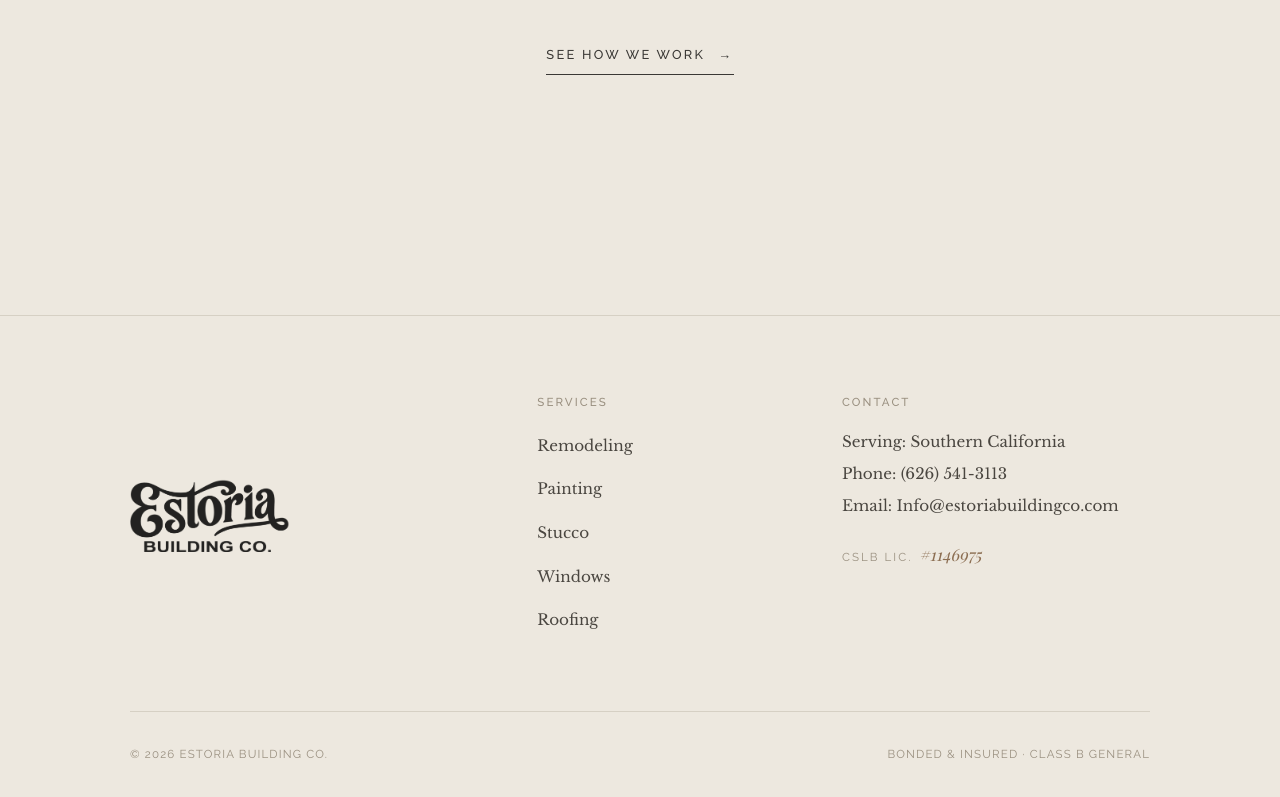
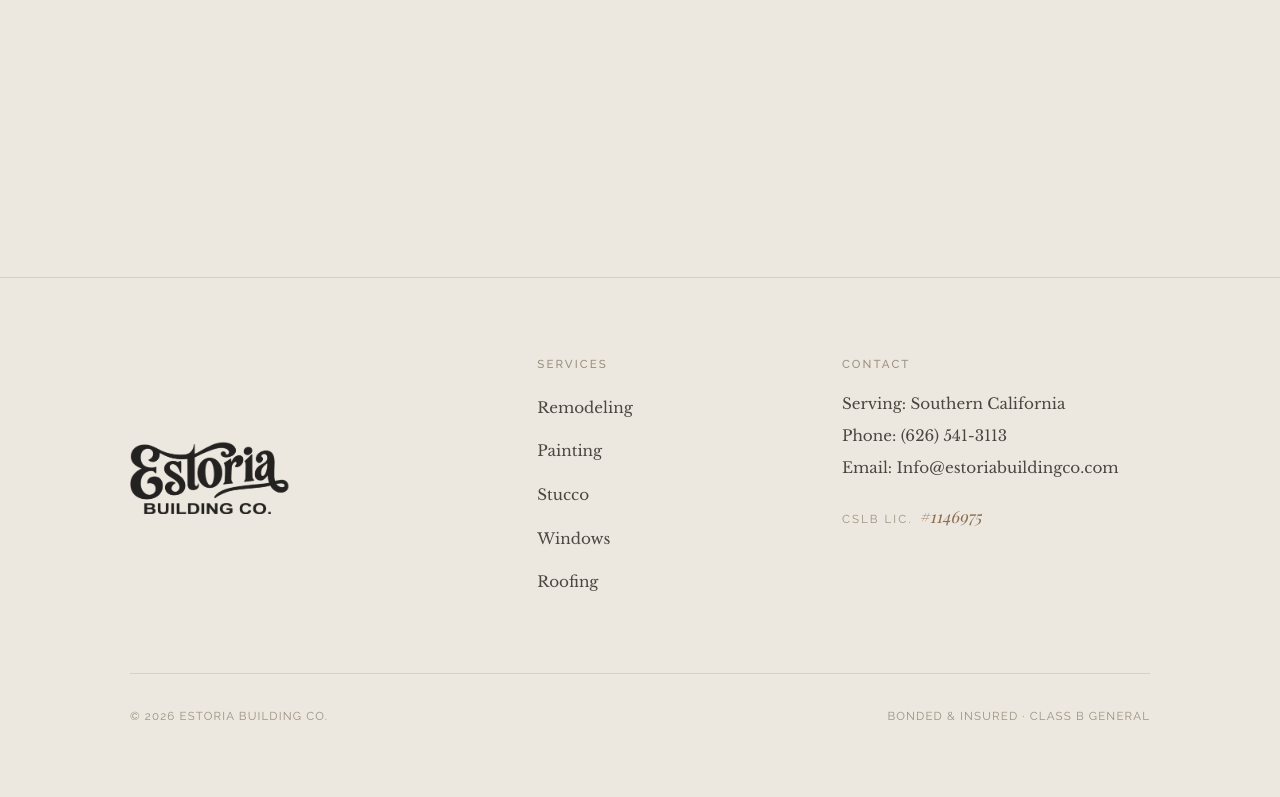
Before and after one commit to Estoria-Abraham/estoria-website, a website: page index.html in a window 1280 px wide. Shown: the part 2043-2840 px from the top of the page. After the commit the page ends 2809 px from the top, so only its background shows below. Drawn offline with nearby package versions, Linux system fonts and the light colour scheme; a web font is replaced by a local one.

Commit message:
remove see how we work link from homepage

```diff
--- a/index.html
+++ b/index.html
@@ -170,7 +170,6 @@
         <span class="eyebrow">Our Process</span>
         <h2>From Concept to Completion.</h2>
         <p>Based in Los Angeles, Estoria Building Co. is a residential construction company built on providing quality craftsmanship for your space. We build with intention and restore what time has worn. From Concept to Completion we make sure our customers whether new or returning have a smooth and satisfactory experience.</p>
-        <a href="process.html" class="text-link">See How We Work <span class="arrow">→</span></a>
       </div>
     </div>
   </section>
```
